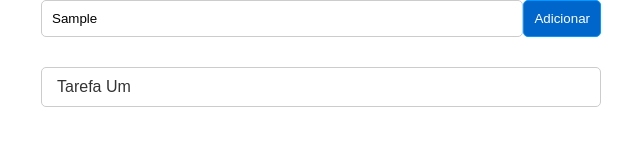
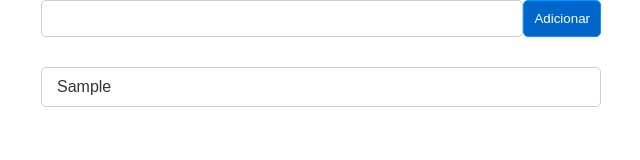
Before and after one commit to thiago-lira/frontend-type-do, a website with bundled scripts: page app/index.html in a window 1280 px wide. Both pictures are taken after typing "Sample" into the empty fields and a click on the button "Adicionar". Shown: the full height of the page, 319-959 px from the left. Built offline with nearby package versions, Linux system fonts and the light colour scheme.

Commit message:
Save task in memory

```diff
--- a/app/css/styles.css
+++ b/app/css/styles.css
@@ -62,7 +62,7 @@
   width: 100%;
 }
 
-.output-task {
+.output-task ul {
   border: 1px solid #ccc;
   border-radius: 5px;
   margin-top: 30px;
--- a/app/index.html
+++ b/app/index.html
@@ -12,39 +12,22 @@
 <body>
   <div class="container">
     <section class="input-task">
+      <form id="input-task-form">
         <div class="flex">
           <div class="grow-1">
-          <input type="text">
+            <input id="task-title" type="text">
           </div>
 
           <div>
-          <button class="btn">
+            <button class="btn" id="add-task">
               Adicionar
             </button>
           </div>
         </div>
+      </form>
     </section>
 
-    <section class="output-task">
-      <ul>
-        <li>
-          <div class="flex flex-center">
-            <div class="grow-1">
-              Tarefa Um
-            </div>
-
-            <div class="actions">
-              <button class="btn-small btn-danger">
-                Excluir
-              </button>
-
-              <button class="btn-small">
-                Editar
-              </button>
-            </div>
-          </div>
-        </li>
-      </ul>
+    <section class="output-task" id="tasks-view">
     </section>
   </div>
 
--- a/src/app.ts
+++ b/src/app.ts
@@ -0,0 +1,17 @@
+import TaskController from "./controllers/TaskController.js";
+import Task from "./models/Task.js";
+import TasksView from "./views/TasksView.js";
+
+const taskForm = document.querySelector('#input-task-form') as HTMLFormElement;
+const tasksView = new TasksView('#tasks-view')
+const taskController = new TaskController(tasksView);
+
+taskForm.addEventListener('submit', (event) => {
+  const title = document.querySelector('#task-title') as HTMLInputElement;
+  const task = new Task(title.value);
+
+  taskController.saveTask(task);
+
+  title.value = '';
+  event.preventDefault();
+});
--- /dev/null
+++ b/src/controllers/TaskController.ts
@@ -0,0 +1,15 @@
+import Task from "../models/Task";
+import TasksView from "../views/TasksView";
+
+class TaskController {
+  public readonly tasks: Task[] = []
+
+  constructor(private view: TasksView) {}
+
+  saveTask(task: Task) {
+    this.tasks.push(task);
+    this.view.render(this.tasks)
+  }
+}
+
+export default TaskController;
--- /dev/null
+++ b/src/models/Task.ts
@@ -0,0 +1,14 @@
+class Task {
+  private readonly _date = new Date();
+  public readonly done = false;
+
+  constructor(
+    public readonly title: string
+  ) {}
+
+  get date() {
+    return this._date.toLocaleString();
+  }
+}
+
+export default Task;
--- /dev/null
+++ b/src/views/TasksView.ts
@@ -0,0 +1,47 @@
+import Task from "../models/Task";
+
+class TasksView {
+  private element: HTMLElement;
+
+  constructor(selector: string) {
+    this.element = document.querySelector(selector) as HTMLElement;
+  }
+
+  render(model: Task[]) {
+    this.element.innerHTML = this.getTemplate(model);
+  }
+
+  getTemplate(model: Task[]): string {
+    if (model.length === 0) {
+      return ``;
+    }
+
+    return `
+      <ul>
+        ${
+          model.reduce((html, task) => html+`
+            <li>
+              <div class="flex flex-center">
+                <div class="grow-1">
+                  ${task.title}
+                </div>
+
+                <div class="actions">
+                  <button class="btn-small btn-danger">
+                    Excluir
+                  </button>
+
+                  <button class="btn-small">
+                    Editar
+                  </button>
+                </div>
+              </div>
+            </li>
+            `, '')
+        }
+      </ul>
+    `;
+  }
+}
+
+export default TasksView;
--- a/tsconfig.json
+++ b/tsconfig.json
@@ -6,7 +6,8 @@
     "noImplicitAny": true,
     "lib": ["es7", "dom"],
     "removeComments": true,
-    "strictNullChecks": true
+    "strictNullChecks": true,
+    "sourceMap": true
   },
   "include": ["src/**/*"]
 }
```
Lines whose indentation alone changed are shown as unchanged.
